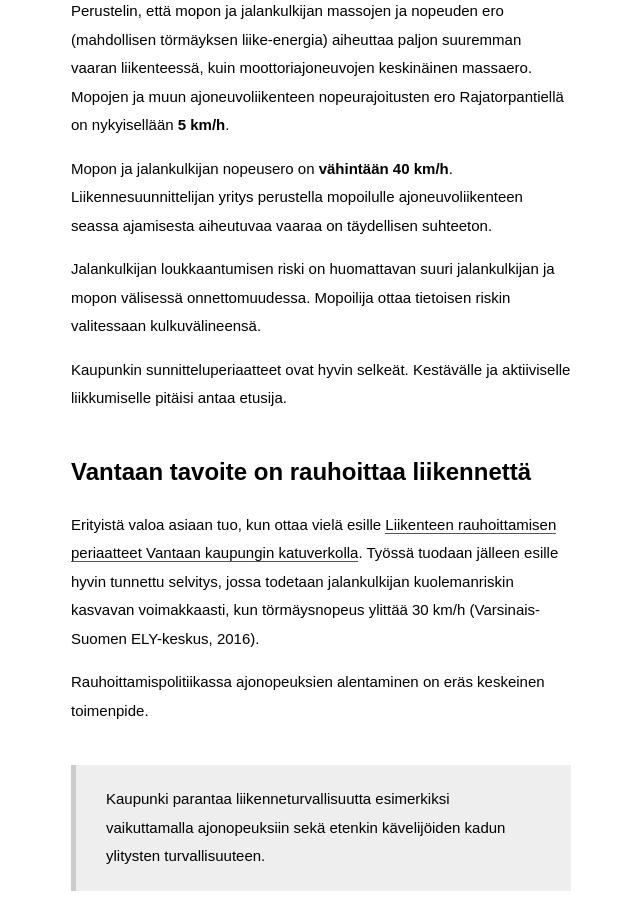
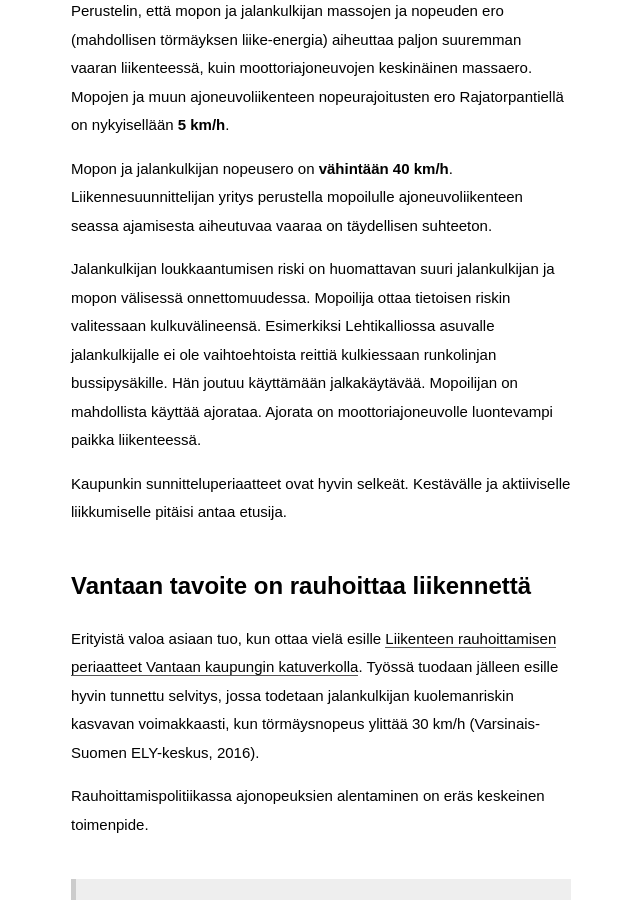
Before and after one commit to klaalo/klaalo.github.io, a Jekyll site: the page built from _posts/2024-01-21-vantaa-vastaa-aloitteeseen.md, in a window 1280 px wide and 900 px high, scrolled down 4224 px. Shown: the whole window, without its empty margins (319-959 px from the left). Built offline with Jekyll 4.4.1, drawn with Linux system fonts in a browser that asks for light colours; some web fonts are replaced.

Commit message:
Add argumentation

```diff
--- a/_posts/2024-01-21-vantaa-vastaa-aloitteeseen.md
+++ b/_posts/2024-01-21-vantaa-vastaa-aloitteeseen.md
@@ -72,7 +72,7 @@ Perustelin, että mopon ja jalankulkijan massojen ja nopeuden ero (mahdollisen t
 
 Mopon ja jalankulkijan nopeusero on **vähintään 40 km/h**. Liikennesuunnittelijan yritys perustella mopoilulle ajoneuvoliikenteen seassa ajamisesta aiheutuvaa vaaraa on täydellisen suhteeton.
 
-Jalankulkijan loukkaantumisen riski on huomattavan suuri jalankulkijan ja mopon välisessä onnettomuudessa. Mopoilija ottaa tietoisen riskin valitessaan kulkuvälineensä.
+Jalankulkijan loukkaantumisen riski on huomattavan suuri jalankulkijan ja mopon välisessä onnettomuudessa. Mopoilija ottaa tietoisen riskin valitessaan kulkuvälineensä. Esimerkiksi Lehtikalliossa asuvalle jalankulkijalle ei ole vaihtoehtoista reittiä kulkiessaan runkolinjan bussipysäkille. Hän joutuu käyttämään jalkakäytävää. Mopoilijan on mahdollista käyttää ajorataa. Ajorata on moottoriajoneuvolle luontevampi paikka liikenteessä.
 
 Kaupunkin sunnitteluperiaatteet ovat hyvin selkeät. Kestävälle ja aktiiviselle liikkumiselle pitäisi antaa etusija.
 
```
